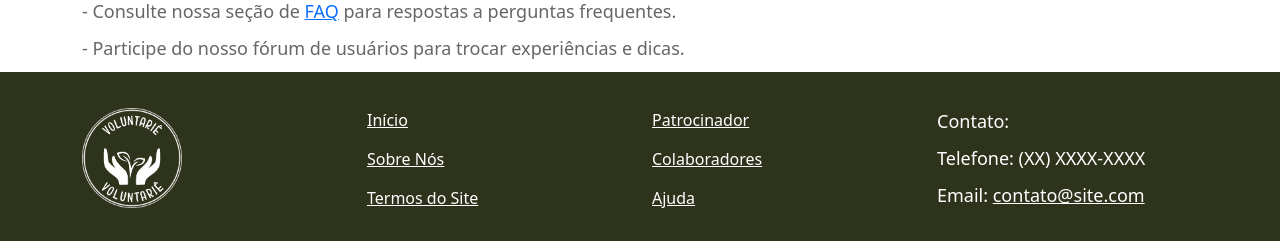
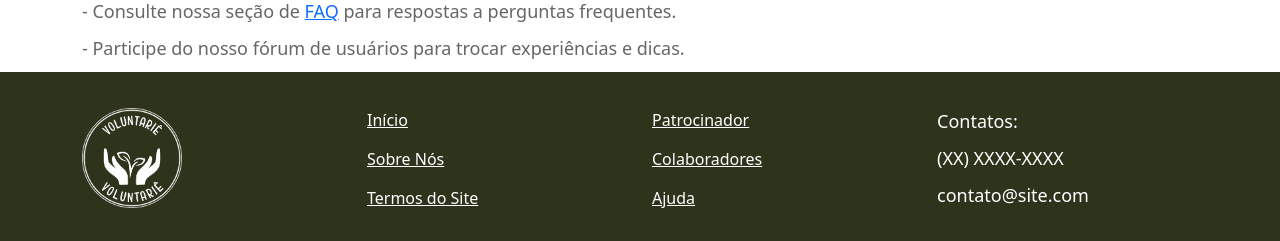
Before and after one commit to murilo5341/Voluntari-, a FastAPI app: page /ajuda in a window 1280 px wide. Shown: the part 2624-2865 px from the top of the page. Run offline with FastAPI, Linux system fonts and the light colour scheme; some libraries are stand-ins or nearby versions.

Commit message:
ajeitando homepage

```diff
--- a/templates/shared/includes/footer.html
+++ b/templates/shared/includes/footer.html
@@ -19,10 +19,11 @@
                 <a href="/ajuda" style="color: white; display: block; margin-bottom: 15px;">Ajuda</a>
             </div>
             <!-- Quarta Coluna: Contato -->
+             <!-- PEDIR MAROQUIO AJUDA PRA ARRUMAR FOOTER -->
             <div class="col-3">
-                <p style="color: white;">Contato:</p>
-                <p style="color: white;">Telefone: (XX) XXXX-XXXX</p>
-                <p style="color: white;">Email: <a href="mailto:contato@site.com" style="color: white;">contato@site.com</a></p>
+                <p style="color: white;">Contatos:</p>
+                <p style="color: white;">(XX) XXXX-XXXX</p>
+                <p style="color: white;">contato@site.com</p>
             </div>
         </div>
     </div>
```
Also changed, not shown: templates/main/pages/index.html (+6 -5 lines).
